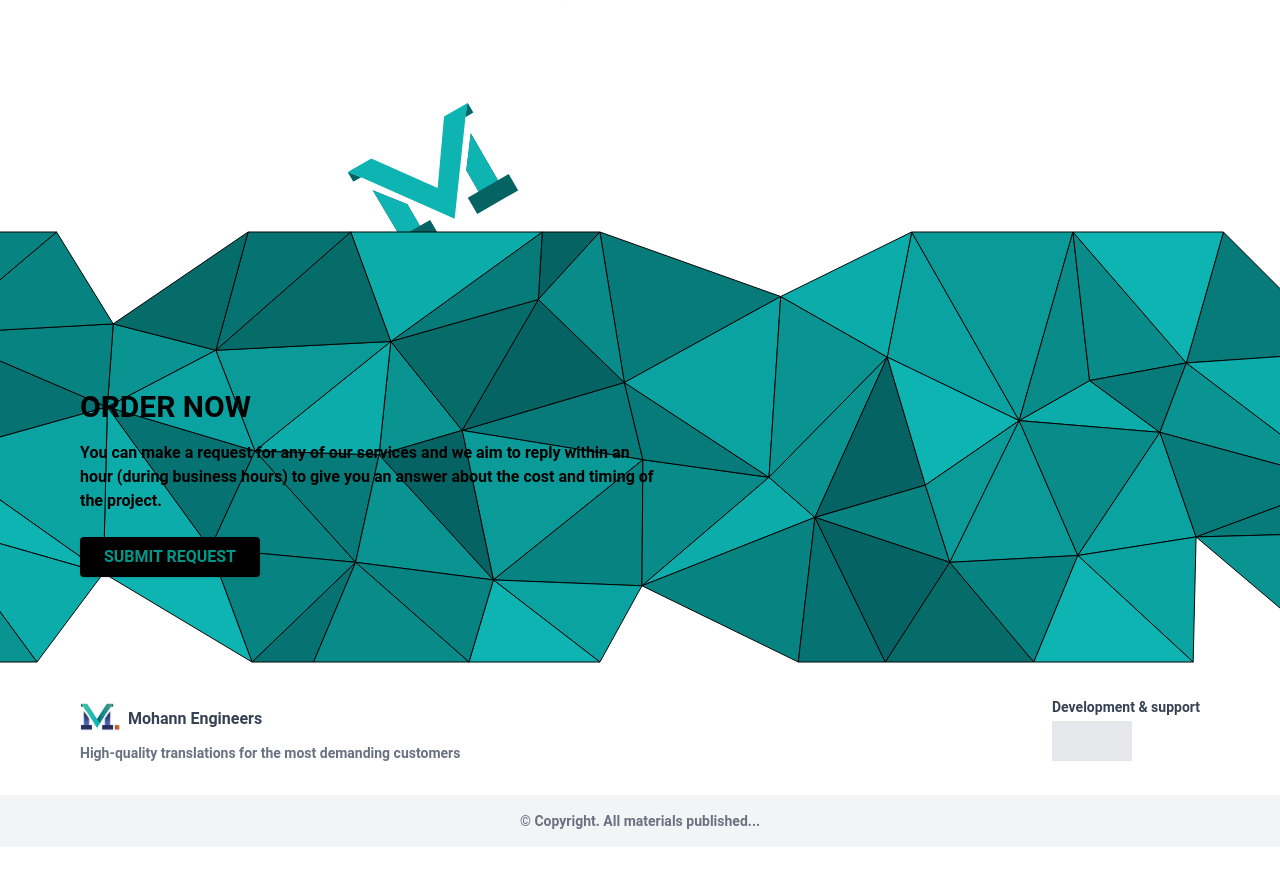
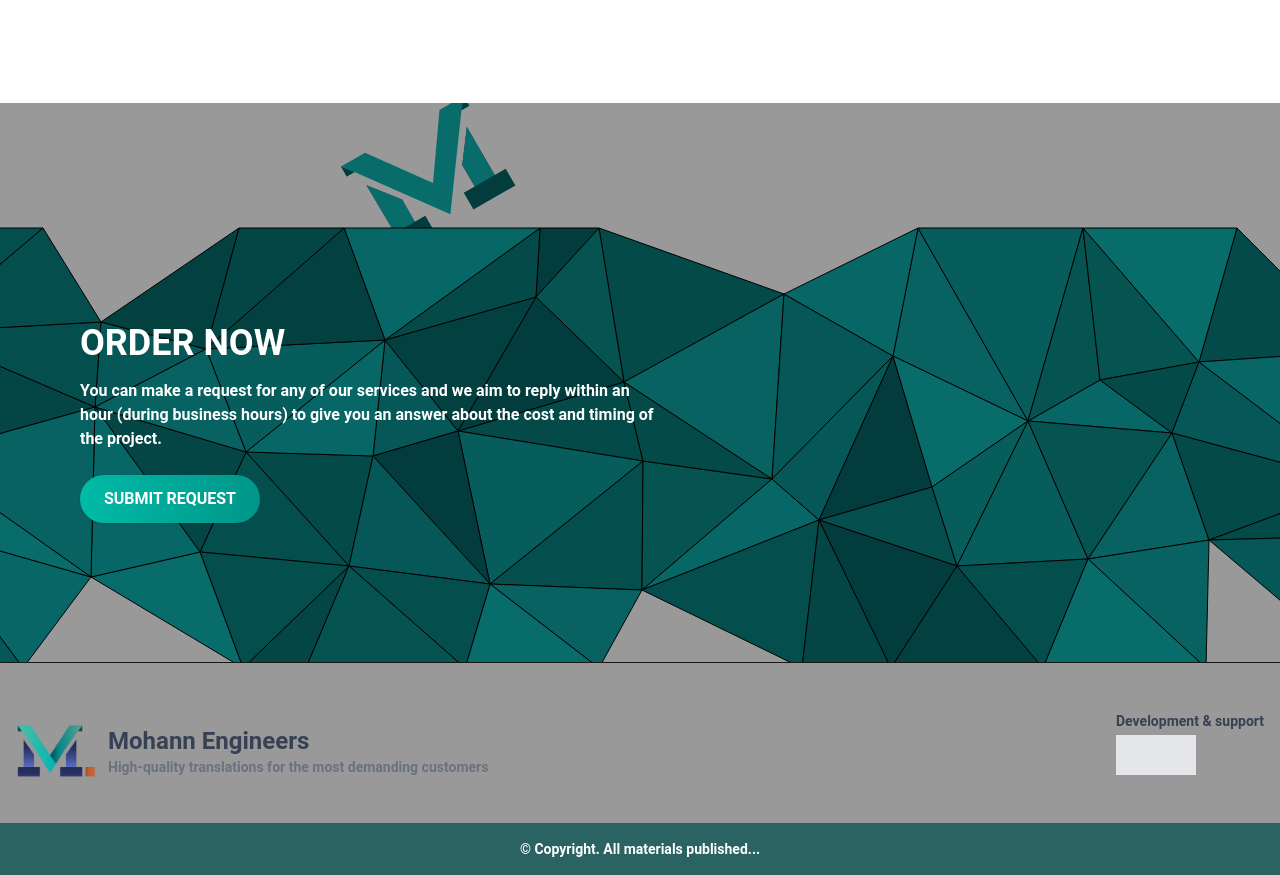
Before and after one commit to AstronautGuy/Mohann, a Next.js app: page / in a window 1280 px wide. Shown: the part 1687-2562 px from the top of the page. Before the commit the page ends 2534 px from the top, so only its background shows below. Built offline with nearby package versions, Linux system fonts and the light colour scheme.

Commit message:
refactor About section; update layout with background image and overlay for improved aesthetics

```diff
--- a/app/layout.js
+++ b/app/layout.js
@@ -8,8 +8,8 @@ export default function RootLayout({ children }) {
     return (
         <html lang="en">
         <body>
-        <Topbar />
-        <Header />
+        {/*<Topbar />*/}
+        {/*<Header />*/}
         <main className="p-4">{children}</main>
         <Footer />
         </body>
--- a/components/Footer.js
+++ b/components/Footer.js
@@ -3,52 +3,77 @@ import Image from "next/image";
 
 const Footer = () => {
     return (
-        <footer className="relative bg-none overflow-hidden -mt-40 md:mt-0">
-            {/* 1) Top Angled/Wave Section with Background SVG */}
-            <div className="footerbg relative overflow-hidden h-[560px] bg-no-repeat bg-center bg-[url('/footerbg.svg')]">
-                {/* Absolutely positioned text container inside the background */}
-                <div className="absolute inset-0 flex flex-col justify-center items-start pl-4 mt-20 md:mt-50 md:pl-20">
-                    <h2 className="text-3xl font-bold text-black md:mb-0 -mb-5">ORDER NOW</h2>
-                    <p className="mt-4 max-w-xl text-black">
+        <footer className="relative overflow-hidden">
+            {/*
+        1) Top Section with Polygon Background
+           + Subtle Overlay for Better Text Contrast
+      */}
+            <div className="relative bg-no-repeat border-b-1 bg-center h-[560px] bg-[url('/footerbg.svg')]">
+                {/*
+          Subtle overlay to darken the background slightly
+          so text stands out more (change opacity to taste).
+        */}
+                <div className="absolute inset-0 bg-black/40" />
+
+                {/* Text container, placed above overlay */}
+                <div className="relative z-10 flex flex-col justify-center items-start h-full px-4 md:px-20">
+                    <h2 className="text-3xl md:text-4xl font-bold text-white mb-4 mt-20">
+                        ORDER NOW
+                    </h2>
+                    <p className="max-w-xl text-white mb-6">
                         You can make a request for any of our services and we aim to reply
                         within an hour (during business hours) to give you an answer about
                         the cost and timing of the project.
                     </p>
-                    <button className="md:mt-6 mt-2 md:ml-0 ml-5 bg-black text-teal-600 font-semibold md:px-6 md:py-2 px-2 py-0 rounded shadow hover:bg-gray-100">
+                    <button className="bg-gradient-to-r from-teal-500 to-teal-600 text-white font-semibold py-3 px-6 rounded-full shadow hover:scale-105 transition-transform">
                         SUBMIT REQUEST
                     </button>
                 </div>
             </div>
 
-            {/* 2) Middle Section with Logos or Additional Info */}
-            <div className="bg-white py-8 -mt-40 md:mt-0">
-                <div className="max-w-6xl mx-auto px-4 flex flex-col sm:flex-row items-center justify-between">
-                    {/* Left side */}
-                    <div className="mb-6 sm:mb-0">
-                        {/* Replace with an actual image or logo */}
-                        <div className="flex items-center space-x-2">
-                            <div className="h-10 w-10 mt-2 bg-white"><img src="/images/logoCropped.png" alt="company Logo" /></div>
-                            <h3 className="text-gray-700 font-semibold">
-                                Mohann Engineers
-                            </h3>
+            {/*
+        2) Middle Section with Logo & Additional Info
+           Removed negative margins and fixed heights
+           so the layout flows naturally.
+      */}
+            <div className="bg-black/40 py-8 shadow-md">
+                <div className="max-w-7xl mx-auto px-4 flex flex-col sm:flex-row items-center justify-between">
+                    {/* Left side: Logo & Tagline */}
+                    <div className="mb-6 sm:mb-0 flex flex-col mt-4">
+                        <div className="flex items-center space-x-3">
+                            <div className="h-20 w-20 relative">
+                                {/* Next/Image usage (replace with <img> if you prefer) */}
+                                <Image
+                                    src="/images/logoCropped.png"
+                                    alt="Company Logo"
+                                    layout="fill"
+                                    objectFit="contain"
+                                />
+                            </div>
+                            <div>
+                                <h3 className="text-gray-700 text-2xl font-semibold">
+                                    Mohann Engineers
+                                </h3>
+                                <p className="text-sm text-gray-500">
+                                    High-quality translations for the most demanding customers
+                                </p>
+                            </div>
                         </div>
-                        <p className="text-sm text-gray-500">
-                            High-quality translations for the most demanding customers
-                        </p>
                     </div>
 
-                    {/* Right side */}
-                    <div>
+                    {/* Right side: Development & Support + Placeholder Logo */}
+                    <div className="text-center sm:text-right">
                         <p className="text-sm text-gray-700 mb-1">Development &amp; support</p>
-                        {/* Replace with an actual image or logo */}
-                        <div className="h-10 w-20 bg-gray-200" />
+                        <div className="h-10 w-20 bg-gray-200 mx-auto sm:mx-0" />
                     </div>
                 </div>
             </div>
 
-            {/* 3) Bottom copyright line */}
-            <div className="bg-gray-100 py-4">
-                <p className="text-center text-sm text-gray-500">
+            {/*
+        3) Bottom Section
+      */}
+            <div className="bg-[#2b6262] py-4">
+                <p className="text-center text-sm text-white">
                     © Copyright. All materials published...
                 </p>
             </div>
--- a/package.json
+++ b/package.json
@@ -17,6 +17,7 @@
     "next": "15.2.0",
     "react": "^19.0.0",
     "react-dom": "^19.0.0",
+    "react-icons": "^5.5.0",
     "swiper": "^11.2.4"
   },
   "devDependencies": {
```
Also changed, not shown: 1 other file (tests, documents, lock files or other folders).
